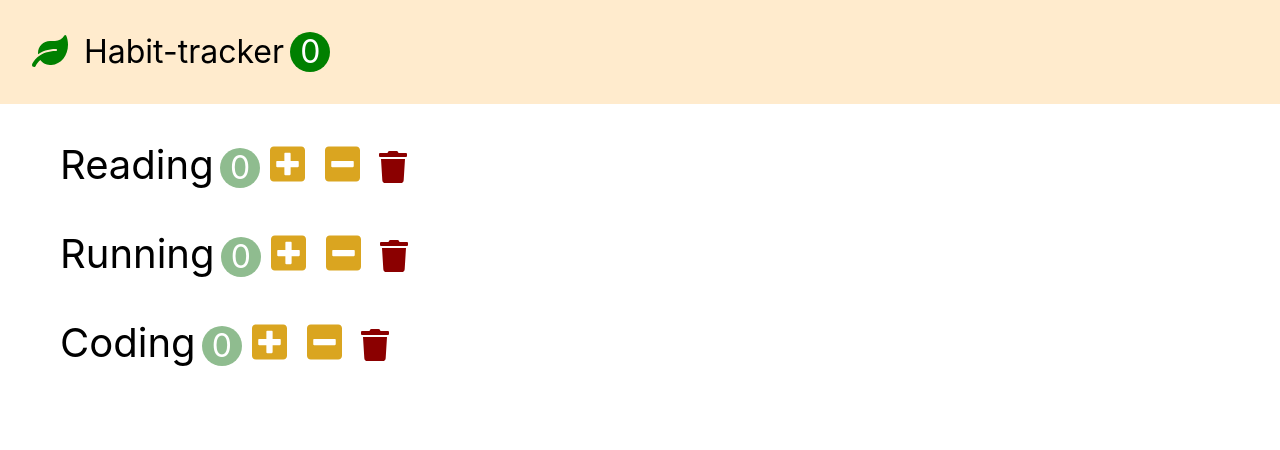
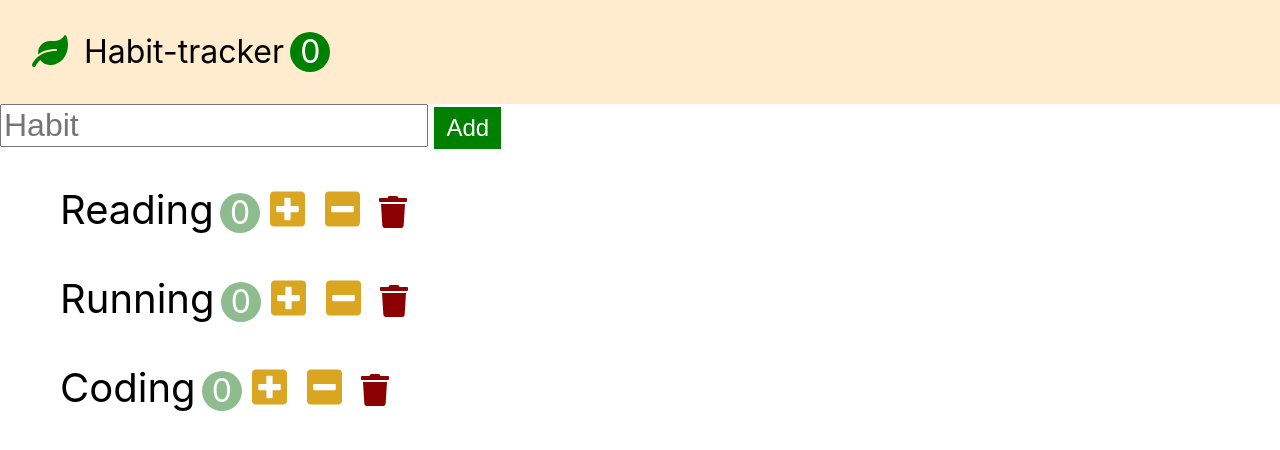
Before and after one commit to Han-YJ/habit-tracker, a React (Create React App) app: page / in a window 1280 px wide. Shown: the top 450 px of the page. Built offline with nearby package versions, Linux system fonts and the light colour scheme.

Commit message:
Component: Habit Add

```diff
--- a/src/app.css
+++ b/src/app.css
@@ -30,6 +30,22 @@
   background-color: green;
   color: white;
   border-radius: 50%;
+}
+
+.add-input {
+  font-size: 2rem;
+}
+
+.add-input {
+  margin-right: 0.2em;
+}
+
+.add-button {
+  height: 100%;
+  font-size: 1.5rem;
+  padding: 0.3em 0.5em;
+  background-color: green;
+  color: white;
 }
 
 .habit {
--- a/src/app.jsx
+++ b/src/app.jsx
@@ -30,7 +30,13 @@
 	handleDelete = (habit) => {
 		const habits = this.state.habits.filter((item) => item.id !== habit.id);
 		this.setState({ habits });
-	};
+  };
+
+  handleAdd = name => {
+    const habits = [...this.state.habits, {id: Date.now(), name, count: 0}];
+    this.setState({ habits });
+  }
+
 	render() {
 		return (
 			<>
@@ -39,7 +45,8 @@
 					habits={this.state.habits}
 					onIncrement={this.handleIncrement}
 					onDecrement={this.handleDecrement}
-					onDelete={this.handleDelete}
+          onDelete={this.handleDelete}
+          onAdd={this.handleAdd}
 				/>
 			</>
 		);
--- /dev/null
+++ b/src/components/habitAddForm.jsx
@@ -0,0 +1,25 @@
+import React, { Component } from 'react';
+
+class HabitAddForm extends Component {
+  formRef = React.createRef();
+  inputRef = React.createRef();
+
+  onSubmit = event => {
+    event.preventDefault();
+    const name = this.inputRef.current.value;
+    name && this.props.onAdd(name);
+    //this.inputRef.current.value = '';
+    this.formRef.current.reset(); //form을 초기화
+  }
+
+  render() {
+    return (
+      <form ref="this.formRef" className="add-form" onSubmit={this.onSubmit}>
+        <input ref={this.inputRef} type="text" className="add-input" placeholder="Habit"></input>
+        <button className="add-button">Add</button>
+      </form>
+    );
+  }
+}
+
+export default HabitAddForm;
--- a/src/components/habits.jsx
+++ b/src/components/habits.jsx
@@ -1,10 +1,17 @@
 import React, { Component } from 'react';
 import Habit from './habit';
+import HabitAddForm from './habitAddForm';
 
 class Habits extends Component {
+
+  handleAdd = name => {
+    this.props.onAdd(name);
+  }
 	render() {
     const {id, name, count} = this.props.habits;
 		return (
+      <>
+        <HabitAddForm onAdd={this.handleAdd} />
         <ul>
           {this.props.habits.map((habit) => (
             <Habit
@@ -16,6 +23,7 @@
             />
           ))}
         </ul>
+      </>
 		);
 	}
 }
```
Lines whose indentation alone changed are shown as unchanged.
